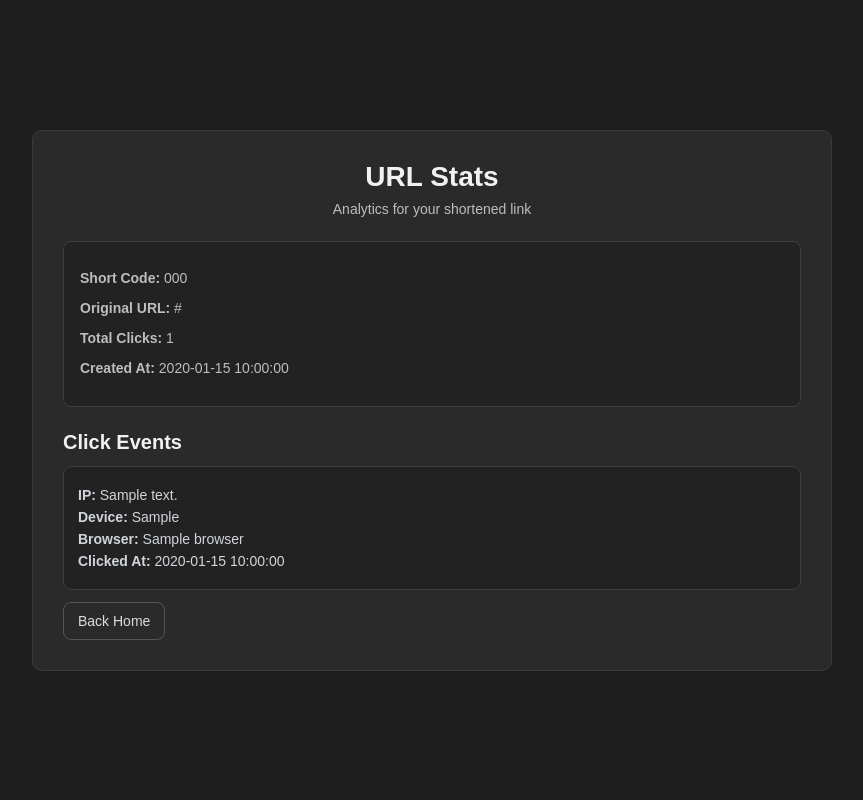
After one commit to berkeikikarakayali/url_shortener, a FastAPI app: template templates/stats.html in a window 1280 px wide. The commit adds this page. Shown: the whole page, without its empty margins (208-1071 px from the left). Run offline with FastAPI, Linux system fonts and the light colour scheme; the template is opened without the code that fills it: most values are stand-ins (such as "Sample title", 1, 10 or a date in 2020); parts of the project's set-up code (start-up, migrations or seed data) failed here and were passed over.

Commit message:
feat: stats UI

```diff
--- a/main.py
+++ b/main.py
@@ -82,8 +82,8 @@ async def shorten_url_form(
     )
 
 
-@app.get("/stats/{short_code}")
-async def get_url_stats(short_code: str, db: AsyncSession = Depends(get_db)):
+@app.get("/stats/{short_code}", response_class=HTMLResponse)
+async def get_url_stats(request: Request, short_code: str, db: AsyncSession = Depends(get_db)):
     url = await ShortenerService.get_by_code(db, short_code)
 
     if not url:
@@ -103,13 +103,18 @@ async def get_url_stats(short_code: str, db: AsyncSession = Depends(get_db)):
             "clicked_at": click.clicked_at
         })
 
-    return {
-        "original_url": url.original_url,
-        "short_code": url.short_code,
-        "total_clicks": url.total_clicks,
-        "created_at": url.created_at,
-        "click_events": clicks_data
-    }
+    return templates.TemplateResponse(
+        request=request,
+        name="stats.html",
+        context={
+            "request": request,
+            "original_url": url.original_url,
+            "short_code": url.short_code,
+            "total_clicks": url.total_clicks,
+            "created_at": url.created_at,
+            "click_events": clicks_data
+        }
+    )
 
 
 @app.get("/{short_code}")
--- a/static/css/styles.css
+++ b/static/css/styles.css
@@ -163,3 +163,34 @@ h1 {
         width: 100%;
     }
 }
+
+.stats-card {
+    max-width: 800px;
+}
+
+.section-title {
+    margin-top: 24px;
+    margin-bottom: 12px;
+    font-size: 20px;
+    color: #f1f1f1;
+}
+
+.click-list {
+    display: flex;
+    flex-direction: column;
+    gap: 12px;
+    margin-top: 10px;
+}
+
+.click-item {
+    background-color: #222;
+    border: 1px solid #3f3f3f;
+    border-radius: 8px;
+    padding: 14px;
+}
+
+.click-item p {
+    margin: 6px 0;
+    color: #d1d5db;
+    font-size: 14px;
+}
--- /dev/null
+++ b/templates/stats.html
@@ -0,0 +1,47 @@
+<!DOCTYPE html>
+<html lang="en">
+<head>
+    <meta charset="UTF-8">
+    <meta name="viewport" content="width=device-width, initial-scale=1.0">
+    <title>URL Stats</title>
+    <link rel="stylesheet" href="/static/css/styles.css">
+</head>
+<body>
+    <div class="page">
+        <div class="card stats-card">
+            <h1>URL Stats</h1>
+            <p class="subtitle">Analytics for your shortened link</p>
+
+            <div class="result-box">
+                <p class="original-url"><strong>Short Code:</strong> {{ short_code }}</p>
+                <p class="original-url"><strong>Original URL:</strong> {{ original_url }}</p>
+                <p class="original-url"><strong>Total Clicks:</strong> {{ total_clicks }}</p>
+                <p class="original-url"><strong>Created At:</strong> {{ created_at }}</p>
+            </div>
+
+            <h2 class="section-title">Click Events</h2>
+
+            {% if click_events %}
+                <div class="click-list">
+                    {% for click in click_events %}
+                    <div class="click-item">
+                        <p><strong>IP:</strong> {{ click.ip_address }}</p>
+                        <p><strong>Device:</strong> {{ click.device_type }}</p>
+                        <p><strong>Browser:</strong> {{ click.browser }}</p>
+                        <p><strong>Clicked At:</strong> {{ click.clicked_at }}</p>
+                    </div>
+                    {% endfor %}
+                </div>
+            {% else %}
+                <div class="result-box">
+                    <p>No clicks yet.</p>
+                </div>
+            {% endif %}
+
+            <div class="actions">
+                <a href="/" class="stats-btn">Back Home</a>
+            </div>
+        </div>
+    </div>
+</body>
+</html>
```
